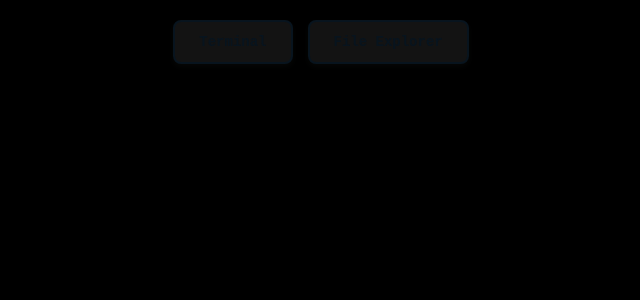
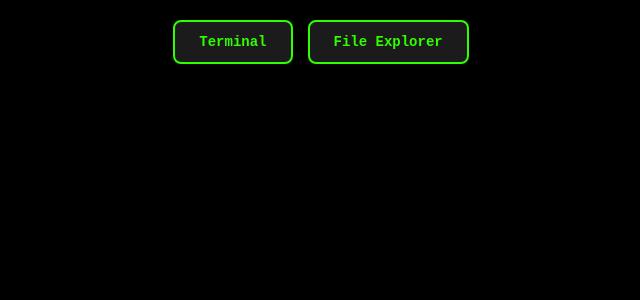
Before and after one commit to leemonsharc/bullet-tin-board, a Flask app: page / in a window 1280 px wide. Shown: the top 300 px of the page, without its empty margins (319-959 px from the left). Run offline with Flask 3, Linux system fonts and the light colour scheme.

Commit message:
more theme changes

```diff
--- a/static/index.css
+++ b/static/index.css
@@ -47,14 +47,14 @@
 
 .window-button {
   padding: 12px 24px;
-  background: #131313 ;
+  background: #1b1b1b ;
   border: 2px solid;
   border-radius: 8px;
   cursor: pointer;
   font-family: inherit;
   font-size: 14px;
   font-weight: bold;
-  color: #08141e;
+  color: #2fff00;
   outline: 2px;
   box-shadow: 0 3px 6px rgba(29, 33, 30, 0.2);
   transition: all 0.2s;
```
